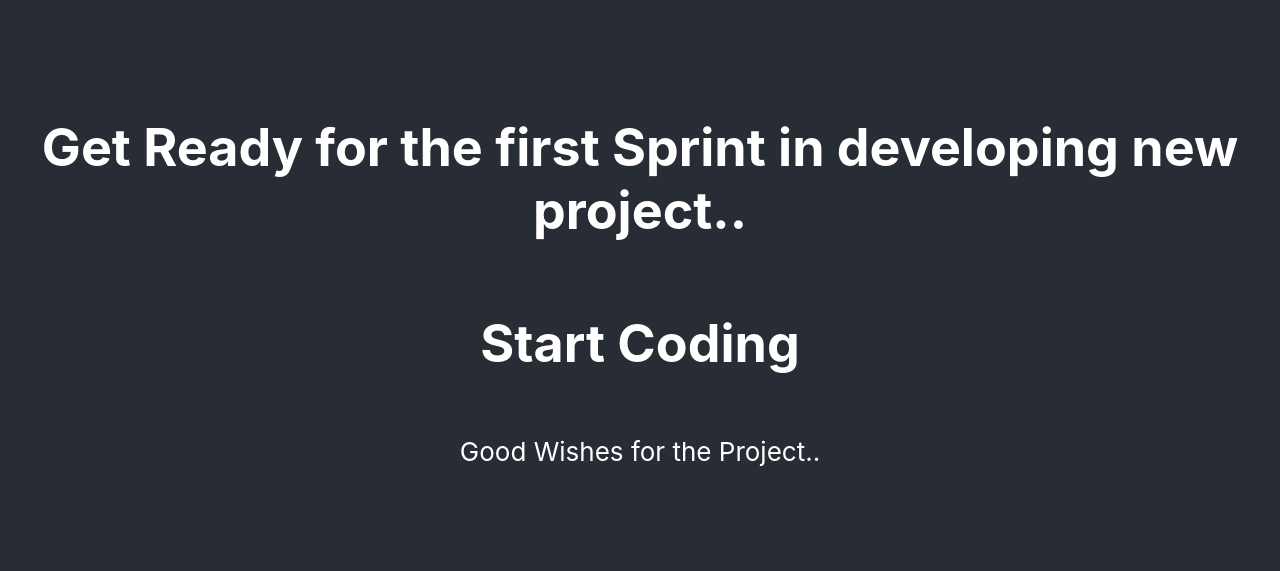
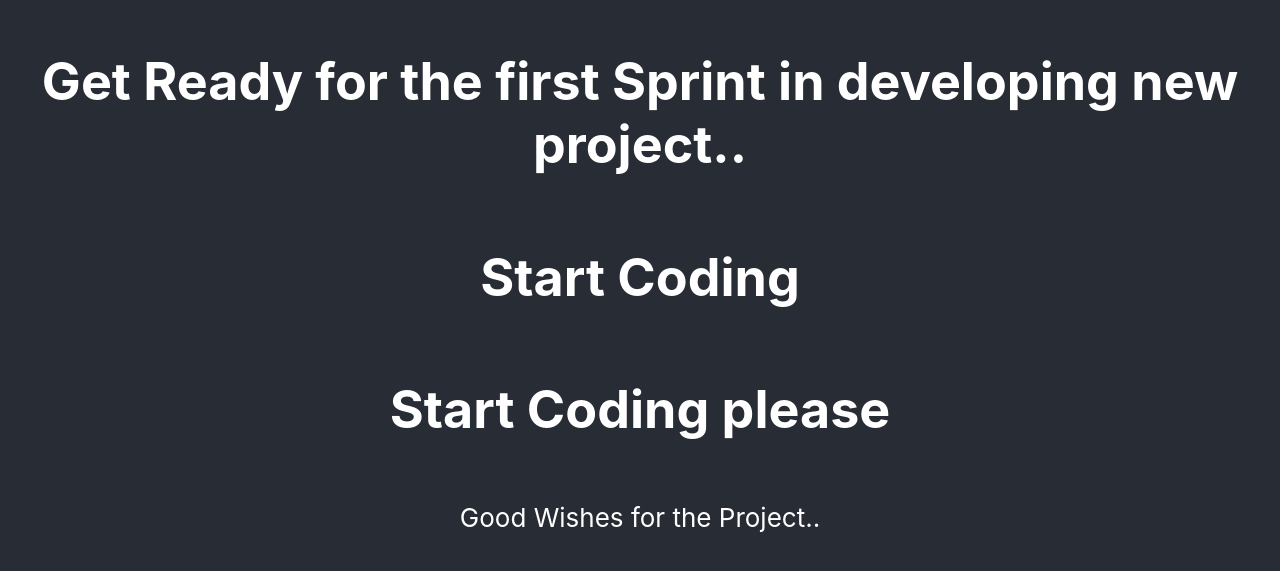
Before and after one commit to shivaprasadmakela/business-app, a React (Create React App) app in the folder business-ui/: page / in a window 1280 px wide. Shown: the part 113-684 px from the top of the page. Built offline with nearby package versions, Linux system fonts and the light colour scheme.

Commit message:
added h1h h1 in app.tsx

```diff
--- a/business-ui/src/App.tsx
+++ b/business-ui/src/App.tsx
@@ -8,6 +8,7 @@ function App() {
         <h1>Get Ready for the first Sprint in developing new project.. </h1>
 
         <h1>Start Coding</h1>
+        <h1>Start Coding please</h1>
         <p>Good Wishes for the Project..</p>
 
       </header>
```
